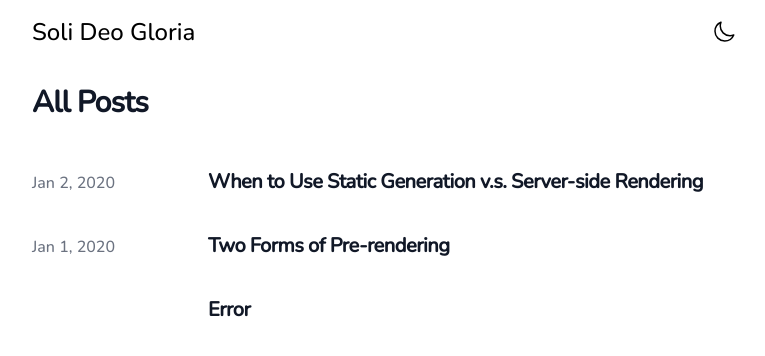
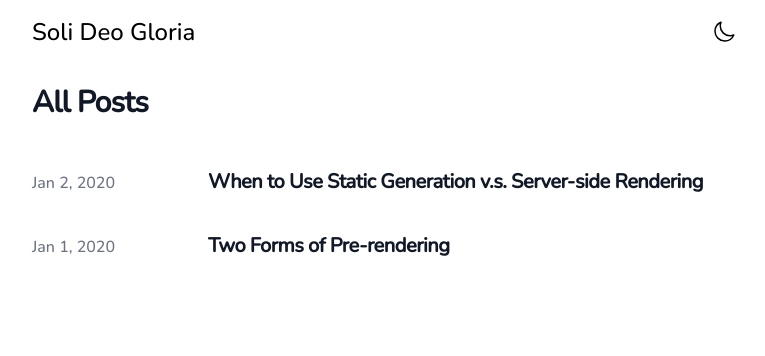
Before and after one commit to limkaleb/blog, a Next.js app: page / in a window 1280 px wide. Shown: the top 356 px of the page, without its empty margins (256-1021 px from the left). Built offline with nearby package versions, Linux system fonts and the light colour scheme.

Commit message:
filter out error.md

```diff
--- a/app/page.tsx
+++ b/app/page.tsx
@@ -20,7 +20,7 @@ export default async function IndexPage() {
       </div>
 
       <ul>
-        {data.map((post) => (
+        {data.filter((d) => d.id !== 'error').map((post) => (
           <li key={post.id} className="py-4">
             <article className="space-y-2 xl:grid xl:grid-cols-4 xl:items-baseline xl:space-y-0">
               <div className="text-base font-medium leading-6 text-gray-500">
--- a/app/posts/[slug]/page.tsx
+++ b/app/posts/[slug]/page.tsx
@@ -1,7 +1,8 @@
 import DateTransformed from '@/app/components/DateTransformed';
 import { getPostData } from '../../lib/posts';
 
-export const dynamicParams = false;
+// export const dynamicParams = false;
+export const dynamic = 'force-static';
 
 export async function generateStaticParams() {
   return [{ slug: 'error' }]
```
